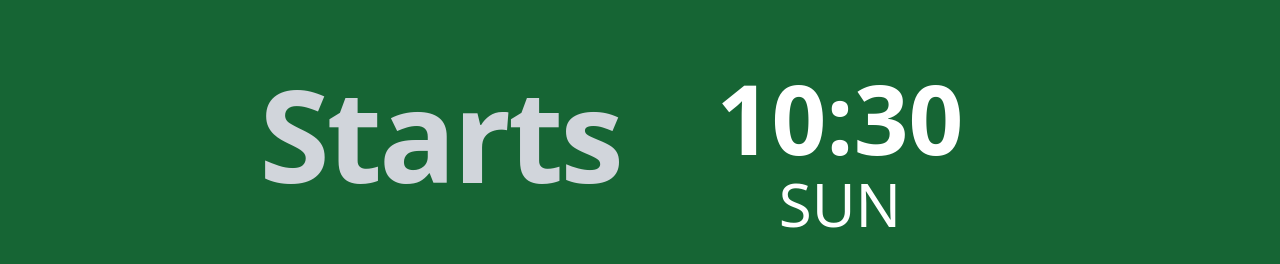
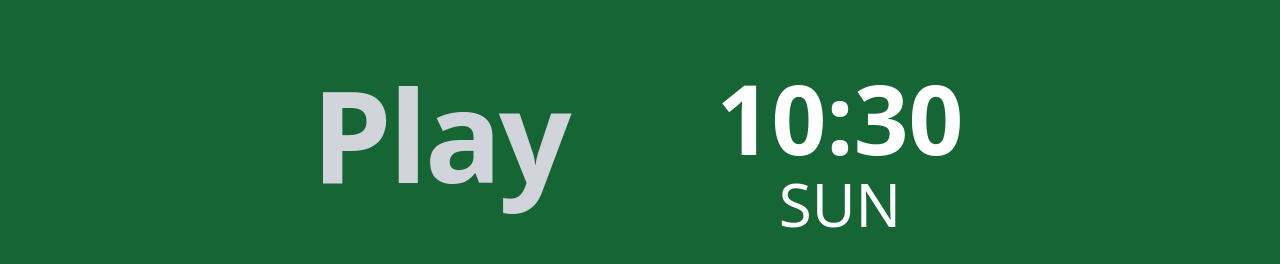
Before and after one commit to dreamineering/copenhagen-touch-rugby, a Next.js app: page / in a window 1280 px wide. Shown: the part 226-490 px from the top of the page. Built offline with nearby package versions, Linux system fonts and the light colour scheme.

Commit message:
text change

```diff
--- a/sections/When.jsx
+++ b/sections/When.jsx
@@ -29,7 +29,7 @@ const When = () => {
         <dl className="mt-10 text-center sm:max-w-3xl sm:mx-auto sm:grid sm:grid-cols-2 sm:gap-8">
           <div className="flex flex-col mt-10 sm:mt-0">
             <h1 className="text-6xl pb-4 tracking-tight font-bold text-gray-300 sm:text-8xl md:text-8xl xl:text-9xl">
-              Starts
+              Play
             </h1>
           </div>
           {summertime}
```
